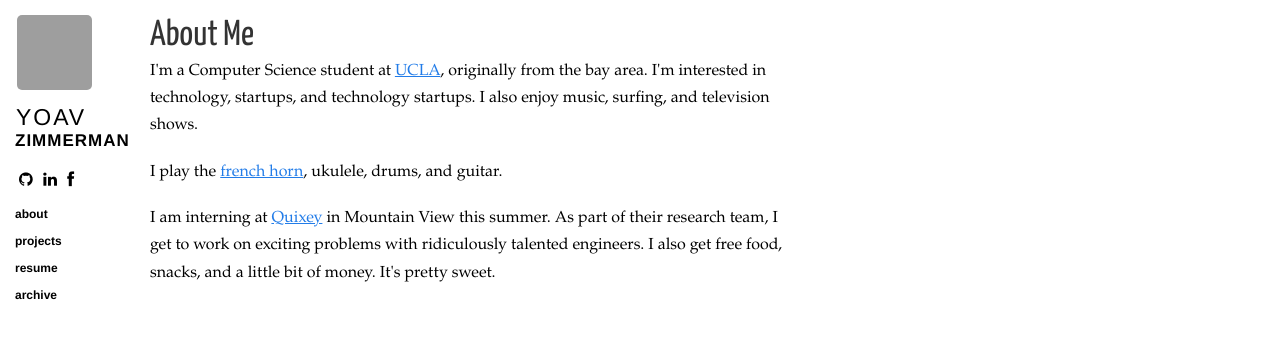
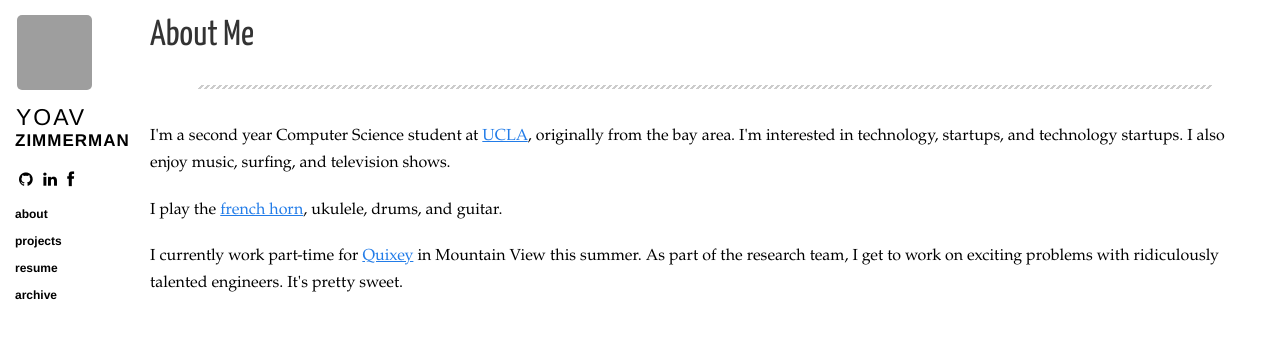
Before and after one commit to holman/left, a Jekyll site: the page built from about.html, in a window 1280 px wide, cut to the strip 0-339 px from the top of the page. Built offline with Jekyll 4.4.1, drawn with Linux system fonts in a browser that asks for light colours; nearby versions of some CDN libraries; Markdown is read by kramdown in place of the engine named in the settings; grey boxes are pictures that could not be loaded.

Commit message:
new blogpost. other tweaks

```diff
--- a/404.html
+++ b/404.html
@@ -5,5 +5,5 @@
 
 <section class="content">
   <h1>404 - Not Found</h1>
-  <p>Seems like something went wrong...</p>
+  <p>Seems like something went wrong... Sorry about that</p>
 </section>
--- a/about.html
+++ b/about.html
@@ -5,7 +5,8 @@
 
 <section class="content">
 <h1>About Me</h1>
-	<p>I'm a Computer Science student at <a href="http://www.ucla.edu/">UCLA</a>, originally from the bay area. I'm interested in technology, startups, and technology startups. I also enjoy music, surfing, and television shows.</p>
+<hr>
+	<p>I'm a second year Computer Science student at <a href="http://www.ucla.edu/">UCLA</a>, originally from the bay area. I'm interested in technology, startups, and technology startups. I also enjoy music, surfing, and television shows.</p>
 	<p>I play the <a href="https://en.wikipedia.org/wiki/Horn_(instrument)">french horn</a>, ukulele, drums, and guitar.</p>
-	<p>I am interning at <a href="http://www.quixey.com/">Quixey</a> in Mountain View this summer. As part of their research team, I get to work on exciting problems with ridiculously talented engineers. I also get free food, snacks, and a little bit of money. It's pretty sweet.</p>
+	<p>I currently work part-time for <a href="http://www.quixey.com/">Quixey</a> in Mountain View this summer. As part of the research team, I get to work on exciting problems with ridiculously talented engineers. It's pretty sweet.</p>
 </section>
--- a/archive.html
+++ b/archive.html
@@ -5,6 +5,7 @@
 
 <section class="content">
   <h1>Bay to Bay</h1>
+  <hr>
   <p>I write here about interesting things.</p>
   <ul class="listing">
     {% for post in site.posts %}
--- a/css/base.css
+++ b/css/base.css
@@ -62,7 +62,7 @@
       margin-bottom: 7px; }
 
 .content {
-  max-width: 650px;
+  max-width: auto;
   margin-left: 150px;
   margin-right: 20px;
   margin-bottom: 80px; }
@@ -117,6 +117,8 @@
       border-radius: 3px;
       padding: 2px 3px; }
   .content img {
+    display: block;
+    margin: 0px auto;
     padding: 3px;
     border: 1px solid #eeeeee;
     max-width: 100%; }
@@ -186,7 +188,7 @@
       margin-top: 0px; }
     .content .meta img {
       position: relative;
-      float: left;
+      float: center;
       margin-top: 0px;
       margin-right: 10px;
       margin-left: -60px;
--- a/projects.html
+++ b/projects.html
@@ -5,6 +5,6 @@
 
 <section class="content">
   <h1>Projects</h1>
-  <p>Page coming soon</p>
-  <p>For now check out my <a href="https://github.com/{{ site.github }}" target="_blank">github</a> instead.</p>
+  <hr>
+  <p>Page coming soon. Check out my <a href="https://github.com/{{ site.github }}" target="_blank">github</a> meanwhile!</p>
 </section>
```
Also changed, not shown: _posts/2013-09-28-summerpostmortem.md (added, +31 -0 lines), 1 other file.
